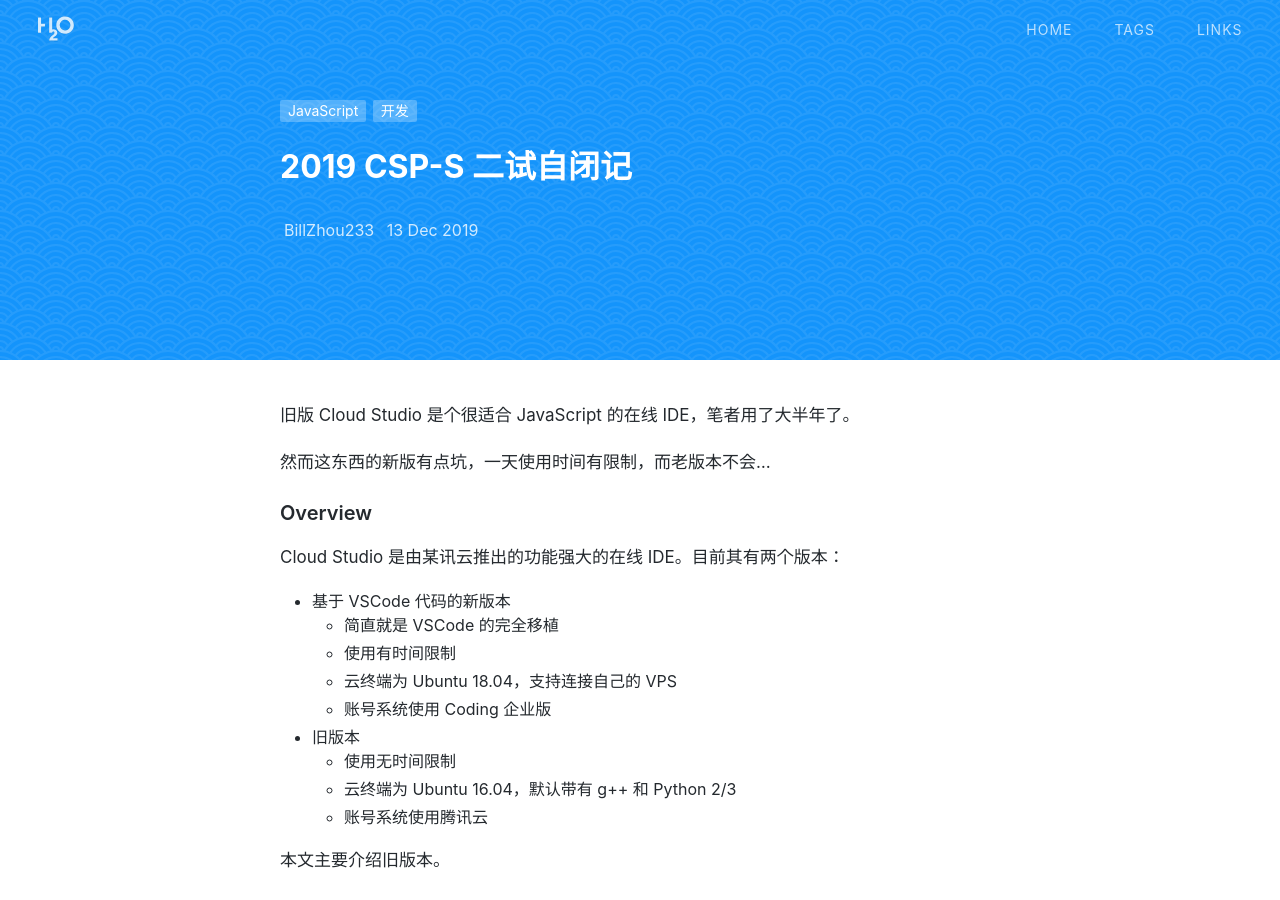
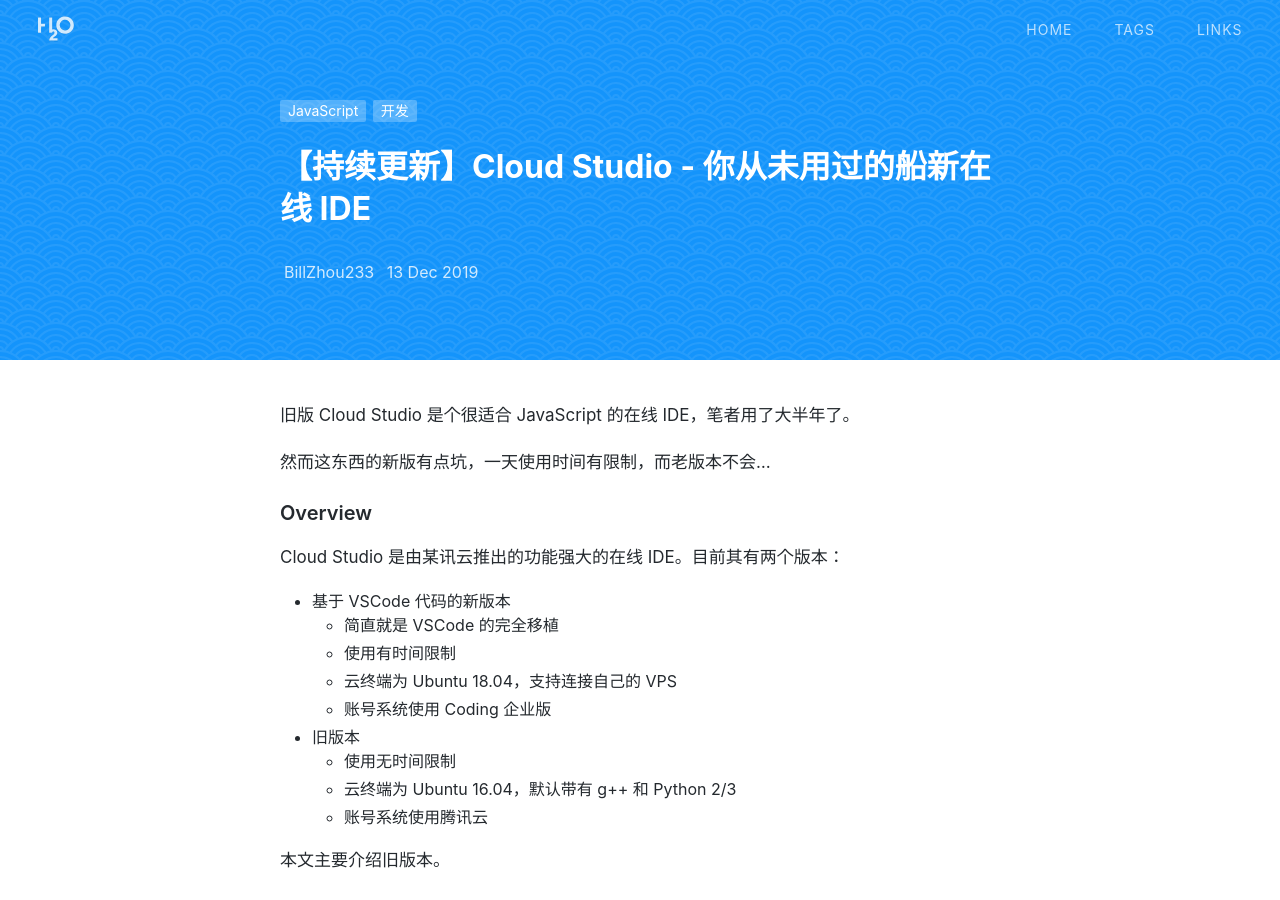
Before and after one commit to BillZhou233/WebpageTest, a Jekyll site: the page built from _posts/2019-12-13-cloudstudio-intro.md, in a window 1280 px wide and 900 px high. Built offline with Jekyll 4.4.1, drawn with Linux system fonts in a browser that asks for light colours; nearby versions of some CDN libraries; comment, search, counter and statistics services are not loaded; a style sheet for code colours, icons or effects is not loaded.

Commit message:
Update 2019-12-13-cloudstudio-intro.md

```diff
--- a/_posts/2019-12-13-cloudstudio-intro.md
+++ b/_posts/2019-12-13-cloudstudio-intro.md
@@ -1,6 +1,6 @@
 ---
 layout: post
-title: 2019 CSP-S 二试自闭记
+title: 【持续更新】Cloud Studio - 你从未用过的船新在线 IDE
 date: 2019-12-13
 tags: ['JavaScript', '开发']
 categories: main
```
